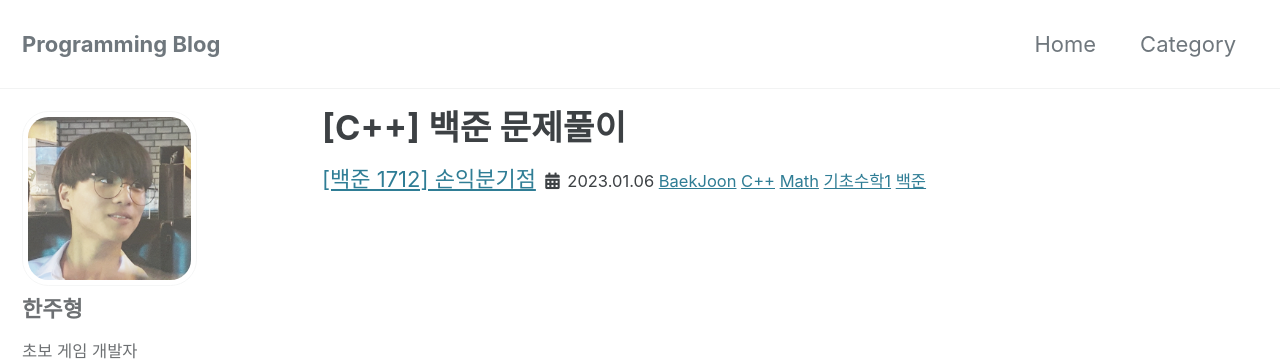
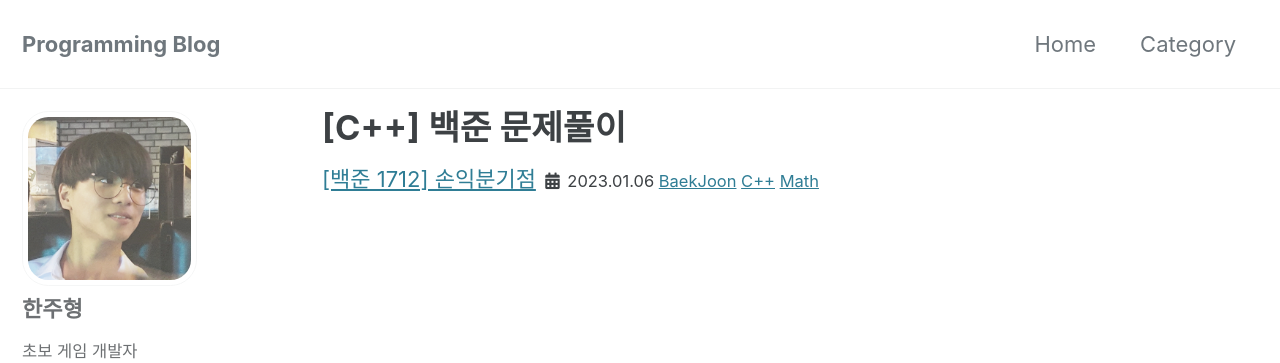
Before and after one commit to JuhyungHan/JuhyungHan.github.io, a Jekyll site: the page built from _pages/categories/category-BaekJoon.md, in a window 1280 px wide and 977 px high. Shown: the top 363 px of the window. Built offline with Jekyll 4.4.1, drawn with Linux system fonts in a browser that asks for light colours; cached includes are drawn as plain includes.

Commit message:
Update 2023-01-06-BM1-Ex1.md

```diff
--- a/_posts/2023-01-06-BM1-Ex1.md
+++ b/_posts/2023-01-06-BM1-Ex1.md
@@ -4,7 +4,7 @@ title:  "[백준 1712] 손익분기점"
 categories:
   - BaekJoon
 tags:
-  - [백준, C++, Math, 기초수학1]
+  - [C++, Math]
 
 toc: false
 
```
